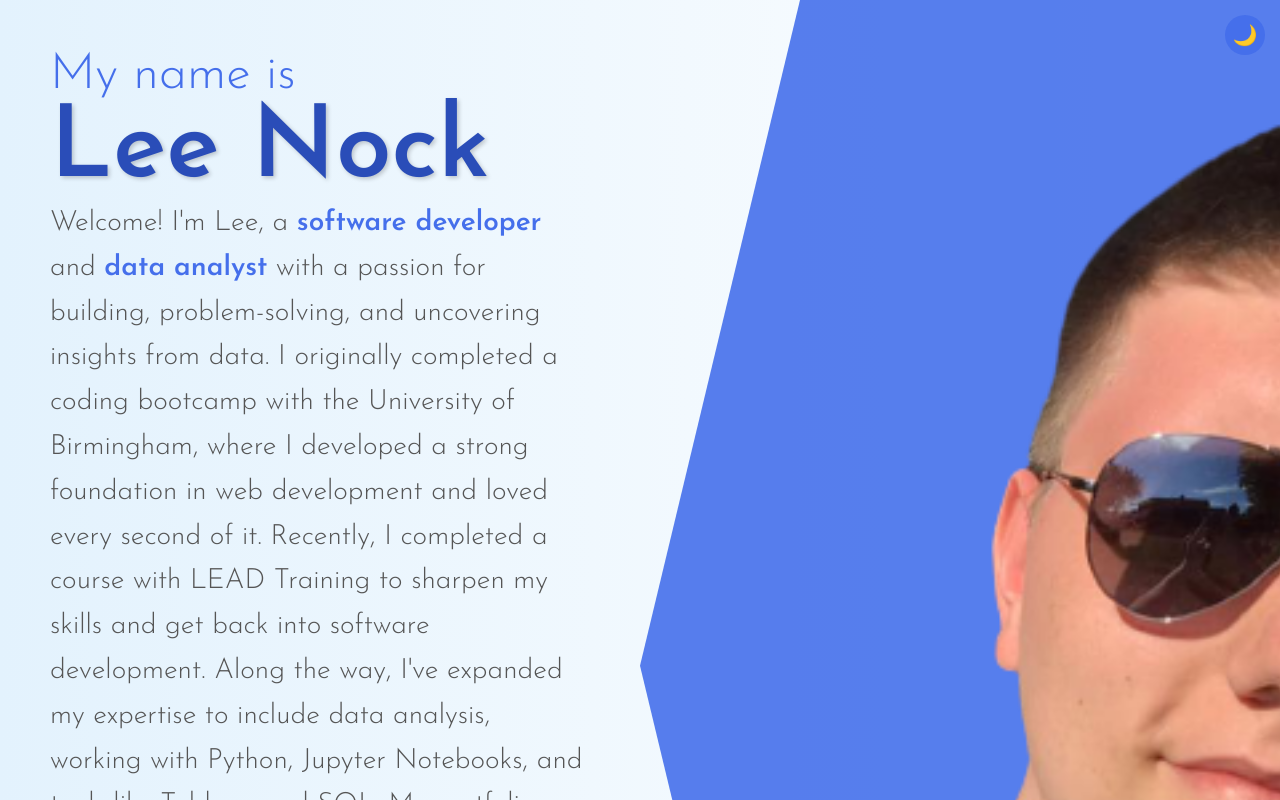
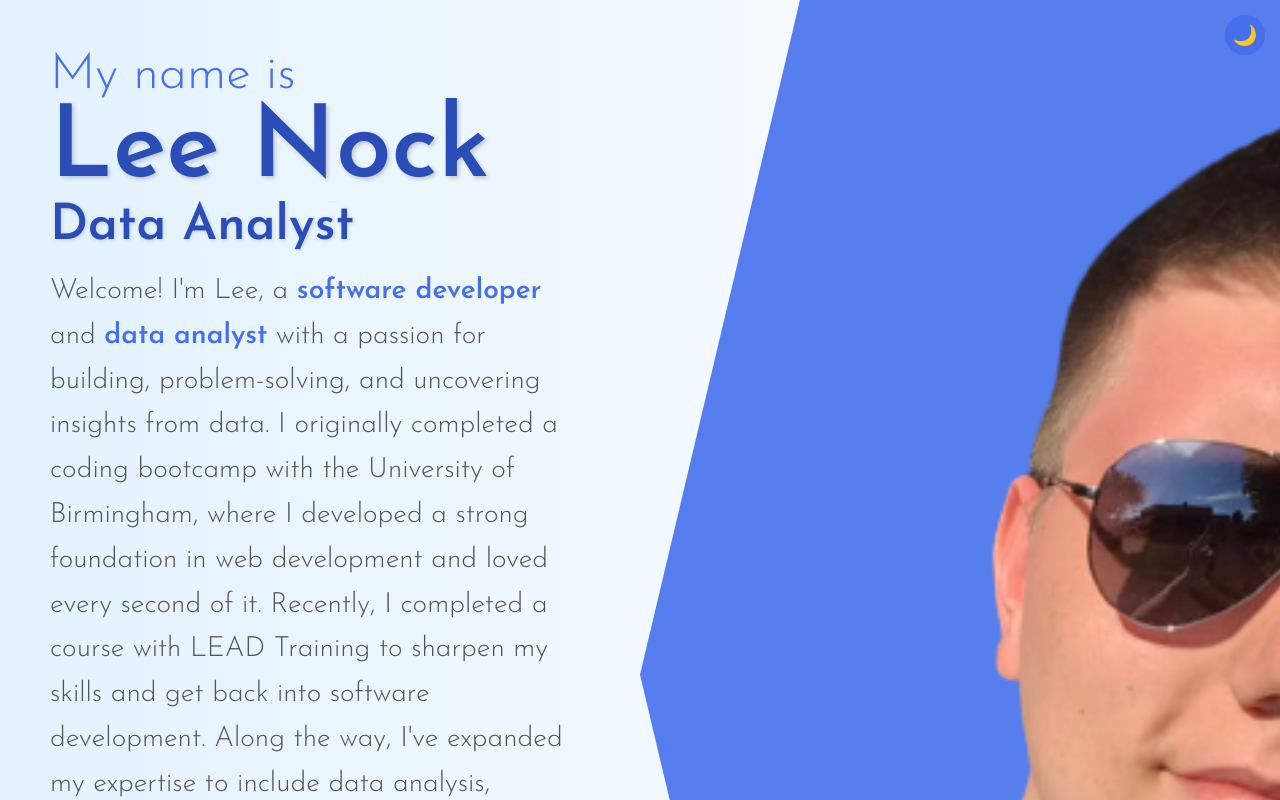
Before and after one commit to Lee0997/Portfolio-2.0, a React (Create React App) app: page / in a window 1280 px wide. Shown: the top 800 px of the page. Built offline with nearby package versions, Linux system fonts and the light colour scheme.

Commit message:
Fixed scrolling title

```diff
--- a/src/components/about/about.css
+++ b/src/components/about/about.css
@@ -46,10 +46,6 @@
   justify-content: center;
 }
 
-.dark-mode .a-right {
-  background: rgba(30, 30, 30, 0.95);
-}
-
 .a-img {
   width: 100%;
   height: 100%;
@@ -57,7 +53,7 @@
 }
 
 .dark-mode .a {
-  background: linear-gradient(to right, #232526, #1e1e1e);
+  background-color: #1e1e1e;
   color: #ffffff;
 }
 
--- a/src/components/intro/Intro.jsx
+++ b/src/components/intro/Intro.jsx
@@ -11,8 +11,7 @@ const Intro = () => {
           <div className="i-title">
             <div className="i-title-wrapper">
               <div className="i-title-item">Web Developer</div>
-              <div className="i-title-item">Writer</div>
-              <div className="i-title-item">Student</div>
+              <div className="i-title-item">Data Analyst</div>
             </div>
           </div>
           <div className="i-description">
--- a/src/components/intro/intro.css
+++ b/src/components/intro/intro.css
@@ -43,27 +43,38 @@
 }
 
 .i-title {
+  min-height: 50px;
   height: 50px;
+  position: relative;
+  z-index: 2;
+  margin-bottom: 18px;
   overflow: hidden;
 }
 
 .i-title-wrapper {
-  height: 100%;
-  animation: move 10s ease-in-out infinite alternate;
+  height: 100px;
+  display: flex;
+  flex-direction: column;
+  animation: moveTwo 4s cubic-bezier(0.77, 0, 0.175, 1) infinite;
+  position: relative;
+  z-index: 2;
 }
 
-@keyframes move {
-  25% {
+@keyframes moveTwo {
+  0% {
+    transform: translateY(0);
+  }
+  40% {
+    transform: translateY(0);
+  }
+  50% {
     transform: translateY(-50px);
   }
-  50% {
-    transform: translateY(-100px);
-  }
-  75% {
-    transform: translateY(-150px);
+  90% {
+    transform: translateY(-50px);
   }
   100% {
-    transform: translateY(-200px);
+    transform: translateY(0);
   }
 }
 
@@ -71,9 +82,15 @@
   height: 50px;
   font-size: 50px;
   font-weight: bold;
-  color: rgb(69, 113, 235);
+  color: #2a4db8;
+  text-shadow: 1px 1px 4px rgba(0, 0, 0, 0.15);
   display: flex;
   align-items: center;
+}
+
+.dark-mode .i-title-item {
+  color: #90caf9;
+  text-shadow: 1px 1px 6px rgba(0, 0, 0, 0.4);
 }
 
 .i-img {
--- a/src/components/work/work.css
+++ b/src/components/work/work.css
@@ -44,7 +44,6 @@
   margin-left: auto;
   margin-right: auto;
   transition: all 0.5s ease; /* Faster transition for hover effect */
-  vertical-align: top;
   border-radius: 8px;
 }
 
```
